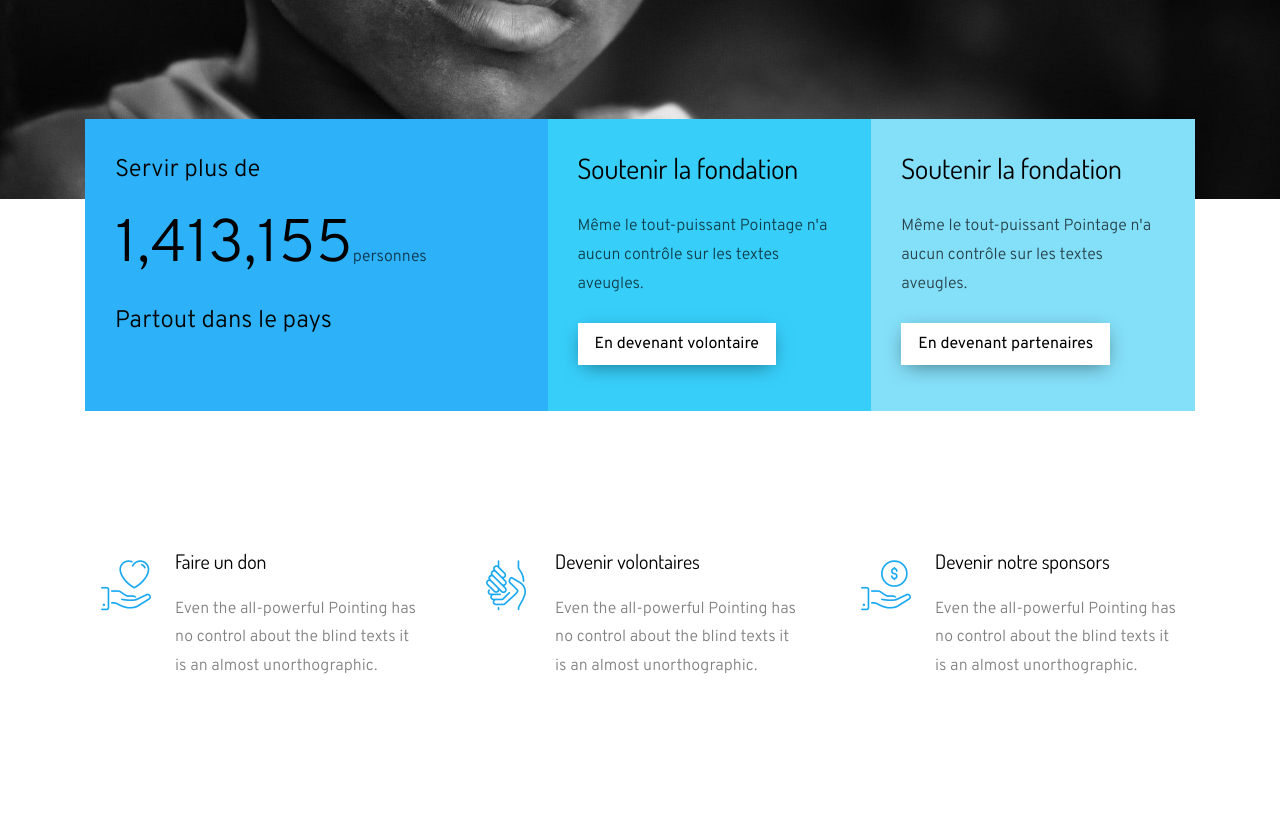
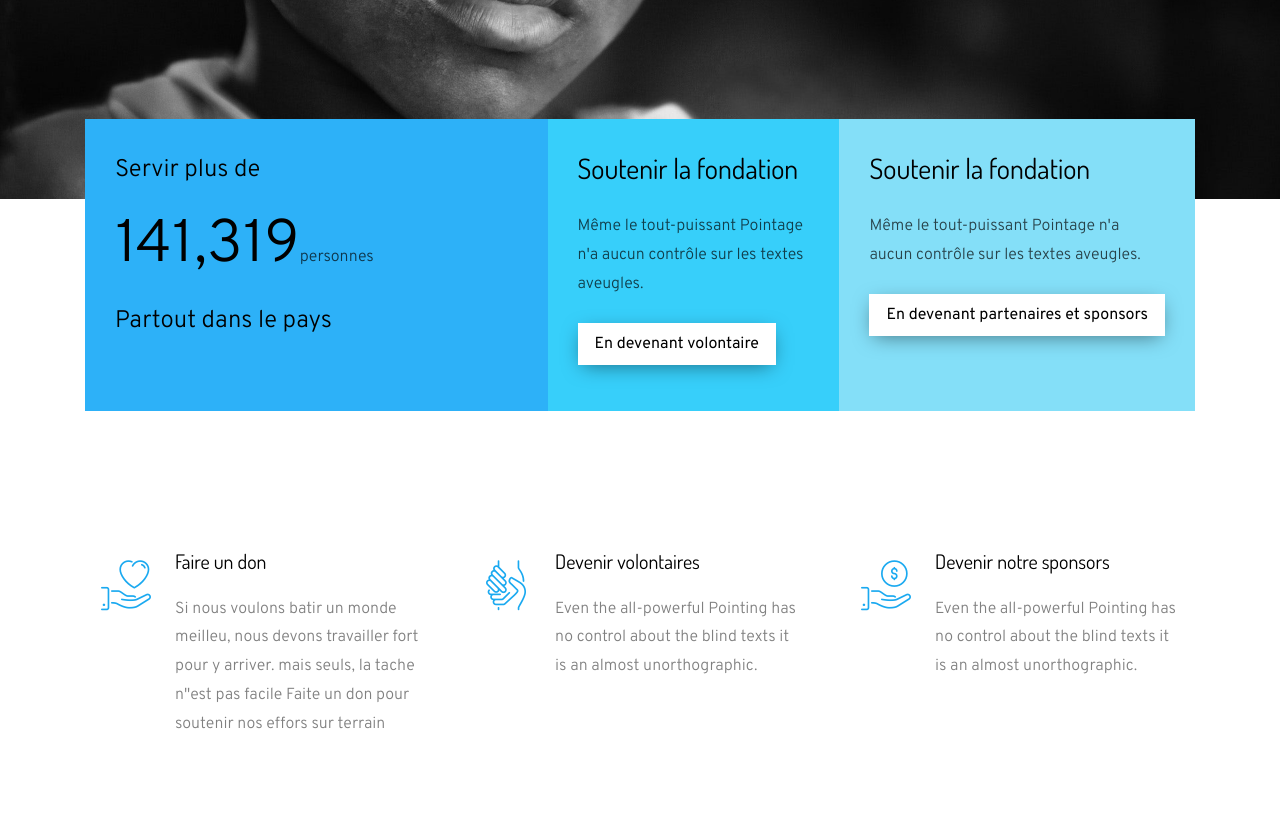
Before and after one commit to mbakama/fondation, a plain HTML site: page index.html in a window 1280 px wide. Shown: the part 501-1323 px from the top of the page. Drawn offline with Linux system fonts and the light colour scheme; some packages are replaced by stand-ins of ours; no server answers; files whose address does not match are found by name.

Commit message:
fix somes files

```diff
--- a/index.html
+++ b/index.html
@@ -75,7 +75,7 @@
             <div class="block-18 color-1 align-items-stretch">
               <div class="text">
               	<span>Servir plus de</span>
-                <strong class="number" data-number="1432805">0</strong>personnes
+                <strong class="number" data-number="143285">0</strong>personnes
                 <span>Partout dans le pays</span>
               </div>
             </div>
@@ -94,7 +94,7 @@
               <div class="text">
               	<h3 class="mb-4">Soutenir la fondation</h3>
               	<p>Même le tout-puissant Pointage n'a aucun contrôle sur les textes aveugles.</p>
-              	<p><a href="#" class="btn btn-white px-3 py-2 mt-2">En devenant partenaires</a></p>
+              	<p><a href="#" class="btn btn-white px-3 py-2 mt-2">En devenant partenaires et sponsors</a></p>
               </div>
             </div>
           </div>
@@ -110,7 +110,9 @@
               <div class="icon d-flex mb-3"><span class="flaticon-donation-1"></span></div>
               <div class="media-body pl-4">
                 <h3 class="heading">Faire un don</h3>
-                <p>Even the all-powerful Pointing has no control about the blind texts it is an almost unorthographic.</p>
+                <p>Si nous voulons batir un monde meilleu, nous devons travailler fort pour y arriver. mais seuls, la tache n"est pas facile
+                  Faite un don pour soutenir nos effors sur terrain
+                </p>
               </div>
             </div>
           </div>
```
